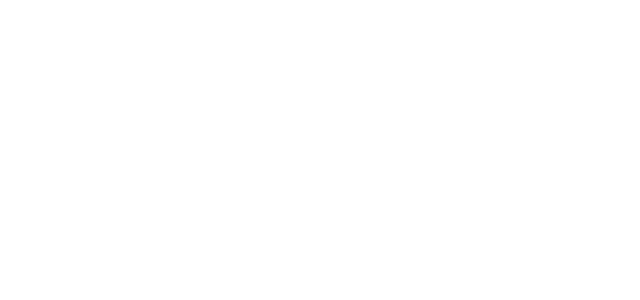
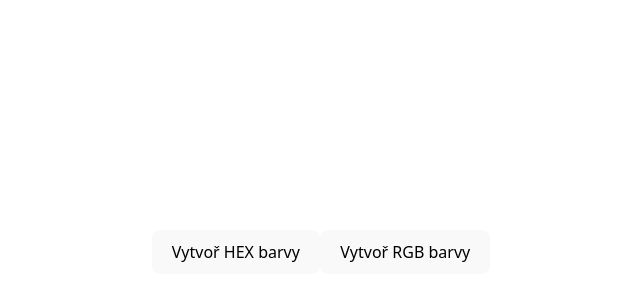
Before and after one commit to Barbora6/react-projects, a React (Vite) app in the folder react-projects/: page /randomcolor in a window 1280 px wide. Shown: the part 148-448 px from the top of the page, without its empty margins (319-959 px from the left). Built offline with nearby package versions, Linux system fonts and the light colour scheme.

Commit message:
vytvoření tlačítek

```diff
--- a/react-projects/src/components/randomColor/RandomColor.jsx
+++ b/react-projects/src/components/randomColor/RandomColor.jsx
@@ -1,3 +1,12 @@
+import { useState } from "react";
+
 export const RandomColor = () => {
-  return <div></div>;
+  const [typeOfColor, setTypeOfColor] = useState("hex");
+  const [color, setColor] = useState("#000000");
+  return (
+    <div>
+      <button onClick={() => setTypeOfColor("hex")}>Vytvoř HEX barvy</button>
+      <button onClick={() => setTypeOfColor("rgb")}>Vytvoř RGB barvy</button>
+    </div>
+  );
 };
```
